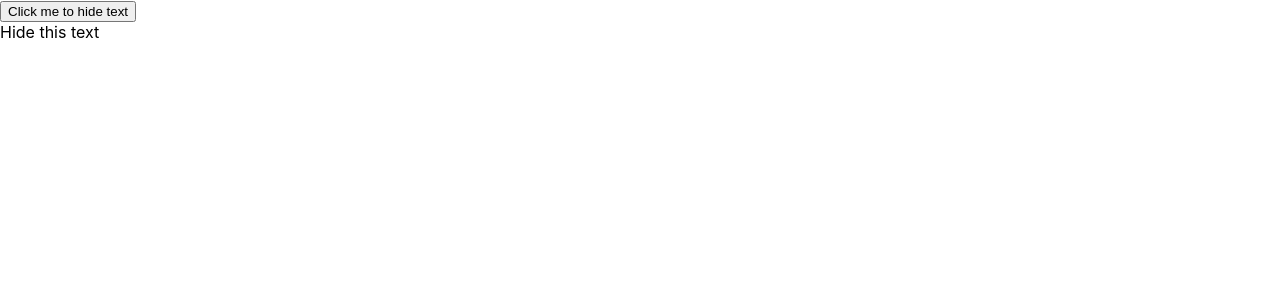
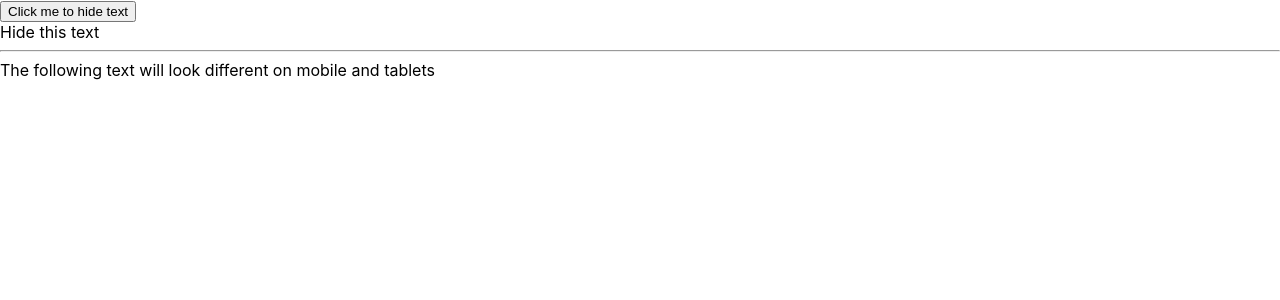
Before and after one commit to deathmukh/settyl, a React (Create React App) app: page / in a window 1280 px wide. Shown: the top 300 px of the page. Built offline with nearby package versions, Linux system fonts and the light colour scheme.

Commit message:
resizeable text

```diff
--- a/src/App.js
+++ b/src/App.js
@@ -1,12 +1,33 @@
-import { useState } from "react";
+import { useEffect, useState } from "react";
+import ResizeText from "./ResizeText";
 import TextComponent from "./TextComponent";
 
 function App() {
   const [hide, setHide] = useState("true");
+  const [resizeText, setResizetext] = useState("");
 
   const handleClick = () => {
     setHide(!hide);
   };
+
+  const handleWindowResize = () => {
+    const resolution = window.innerWidth;
+    const isMobile = resolution <= 480;
+    const isTablet = resolution >= 480 && resolution <= 720;
+
+    // console.log(resolution);
+    if (isMobile) {
+      setResizetext("Mobile view");
+    } else if (isTablet) {
+      setResizetext("Tablet view");
+    } else {
+      setResizetext("Desktop view");
+    }
+  };
+
+  useEffect(() => {
+    window.addEventListener('resize', handleWindowResize)
+  }, []);
 
   return (
     <div className="App">
@@ -15,6 +36,10 @@ function App() {
       </button>
 
       {hide && <TextComponent />}
+
+      <hr />
+
+      <ResizeText resizeText={resizeText}/>
     </div>
   );
 }
--- /dev/null
+++ b/src/ResizeText.js
@@ -0,0 +1,11 @@
+import React from "react";
+
+export default function ResizeText( {resizeText}) {
+  return (
+    <div>
+      The following text will look different on mobile and tablets
+      <br />
+      {resizeText}
+    </div>
+  );
+}
```
